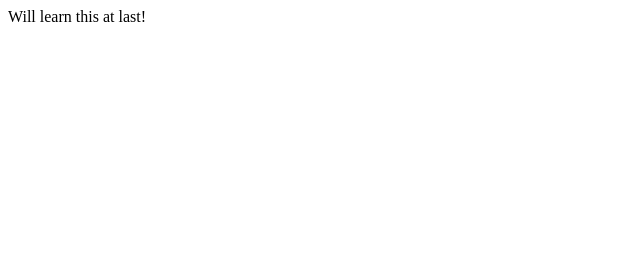
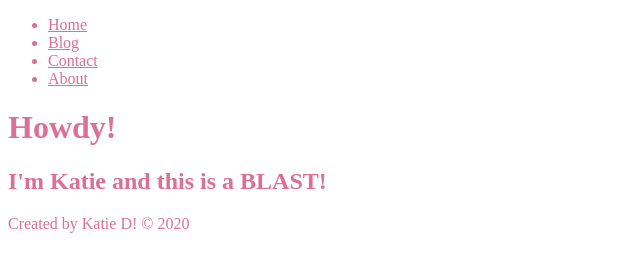
Before and after one commit to katiejduane/gatsby-practice, a Gatsby site: page / in a window 1280 px wide. Shown: the whole page, without its empty margins (0-640 px from the left). Built offline with nearby package versions, Linux system fonts and the light colour scheme; Gatsby itself is replaced by a stand-in of ours.

Commit message:
basic pages/links

```diff
--- /dev/null
+++ b/src/components/footer.js
@@ -0,0 +1,11 @@
+import React from "react"
+
+const Footer = () => {
+  return (
+    <footer>
+      <p>Created by Katie D! © 2020</p>
+    </footer>
+  )
+}
+
+export default Footer
--- /dev/null
+++ b/src/components/header.js
@@ -0,0 +1,27 @@
+import React from "react"
+import { Link } from "gatsby"
+
+const Header = () => {
+  return (
+    <header>
+      <nav>
+        <ul>
+          <li>
+            <Link to="/">Home</Link>
+          </li>
+          <li>
+            <Link to="/blog">Blog</Link>
+          </li>
+          <li>
+            <Link to="/contact">Contact</Link>
+          </li>
+          <li>
+            <Link to="/about">About</Link>
+          </li>
+        </ul>
+      </nav>
+    </header>
+  )
+}
+
+export default Header
--- /dev/null
+++ b/src/components/layout.js
@@ -0,0 +1,16 @@
+import React from "react"
+import Header from "./header"
+import Footer from "./footer"
+import "../styles/index.css"
+
+const Layout = props => {
+  return (
+    <div>
+      <Header />
+      {props.children}
+      <Footer />
+    </div>
+  )
+}
+
+export default Layout
--- a/src/pages/index.js
+++ b/src/pages/index.js
@@ -1,3 +1,14 @@
 import React from "react"
 
-export default () => <div>Will learn this at last!</div>
+import Layout from "../components/layout"
+
+const IndexPage = () => {
+  return (
+    <Layout>
+      <h1>Howdy!</h1>
+      <h2>I'm Katie and this is a BLAST!</h2>
+    </Layout>
+  )
+}
+
+export default IndexPage
--- /dev/null
+++ b/src/styles/index.css
@@ -0,0 +1,3 @@
+* {
+  color: palevioletred;
+}
```
Also changed, not shown: src/pages/about.js (added, +13 -0 lines), src/pages/blog.js (added, +12 -0 lines), src/pages/contact.js (added, +19 -0 lines).
